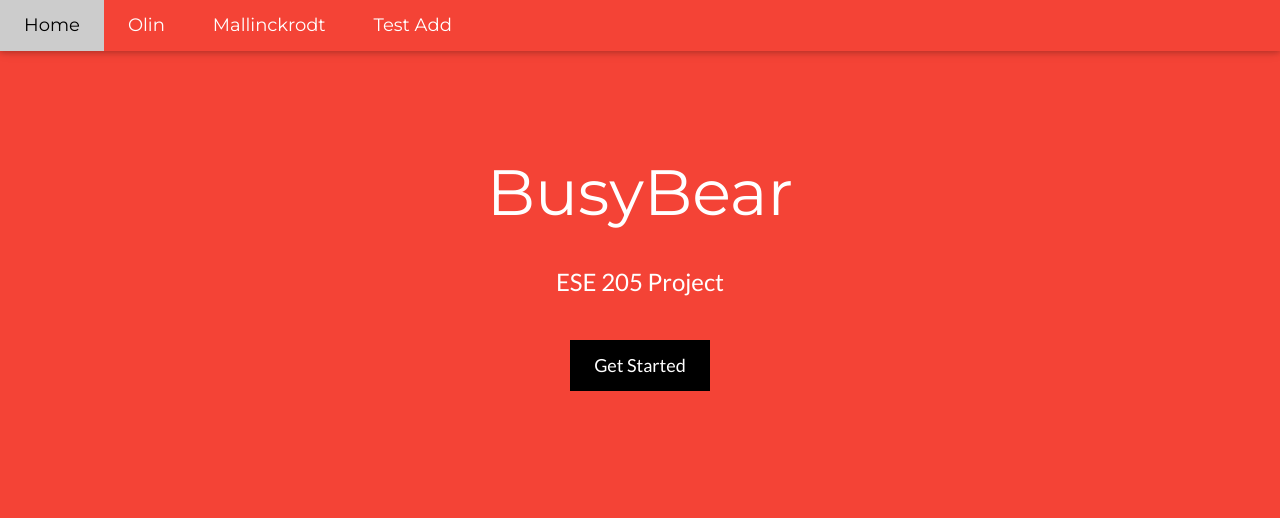
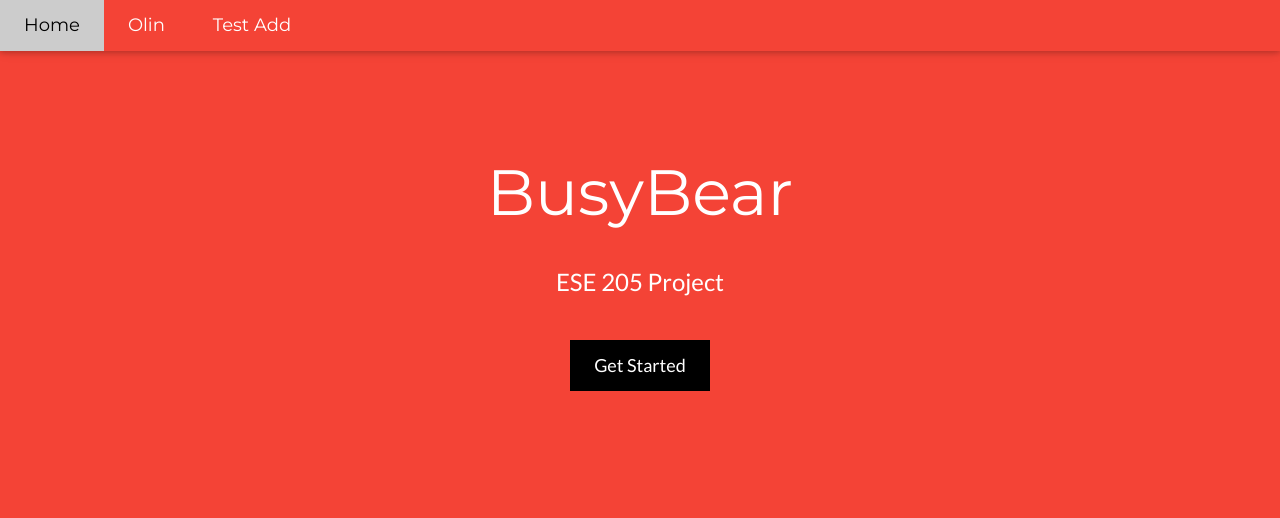
Before and after one commit to ESE205/emerson-goon-todd, a PHP site: page / in a window 1280 px wide. Shown: the top 518 px of the page. Run offline with PHP 8.4, Linux system fonts and the light colour scheme.

Commit message:
Update index.php

```diff
--- a/index.php
+++ b/index.php
@@ -18,10 +18,9 @@ body,h1,h2,h3,h4,h5,h6 {font-family: "Lato", sans-serif}
 <div class="w3-top">
   <div class="w3-bar w3-red w3-card w3-left-align w3-large">
     <a class="w3-bar-item w3-button w3-hide-medium w3-hide-large w3-right w3-padding-large w3-hover-white w3-large w3-red" href="javascript:void(0);" onclick="myFunction()" title="Toggle Navigation Menu"><i class="fa fa-bars"></i></a>
-    <a href="http://3.94.46.108/BusyBear_Launch.php" class="w3-bar-item w3-button w3-padding-large w3-white">Home</a>
-    <a href="http://3.94.46.108/BusyBear_Olin.php" class="w3-bar-item w3-button w3-hide-small w3-padding-large w3-hover-white">Olin</a>
-    <a href="http://3.94.46.108/Add_Animal.php" class="w3-bar-item w3-button w3-hide-small w3-padding-large w3-hover-white">Mallinckrodt</a>
-    <a href="http://3.94.46.108/AddTest.php" class="w3-bar-item w3-button w3-hide-small w3-padding-large w3-hover-white">Test Add</a>
+    <a href="http://http://www.mybusybear.com" class="w3-bar-item w3-button w3-padding-large w3-white">Home</a>
+    <a href="http://http://www.mybusybear.com/BusyBear_Olin.php" class="w3-bar-item w3-button w3-hide-small w3-padding-large w3-hover-white">Olin</a>
+    <a href="http://http://www.mybusybear.com/AddTest.php" class="w3-bar-item w3-button w3-hide-small w3-padding-large w3-hover-white">Test Add</a>
 
 
 
```
